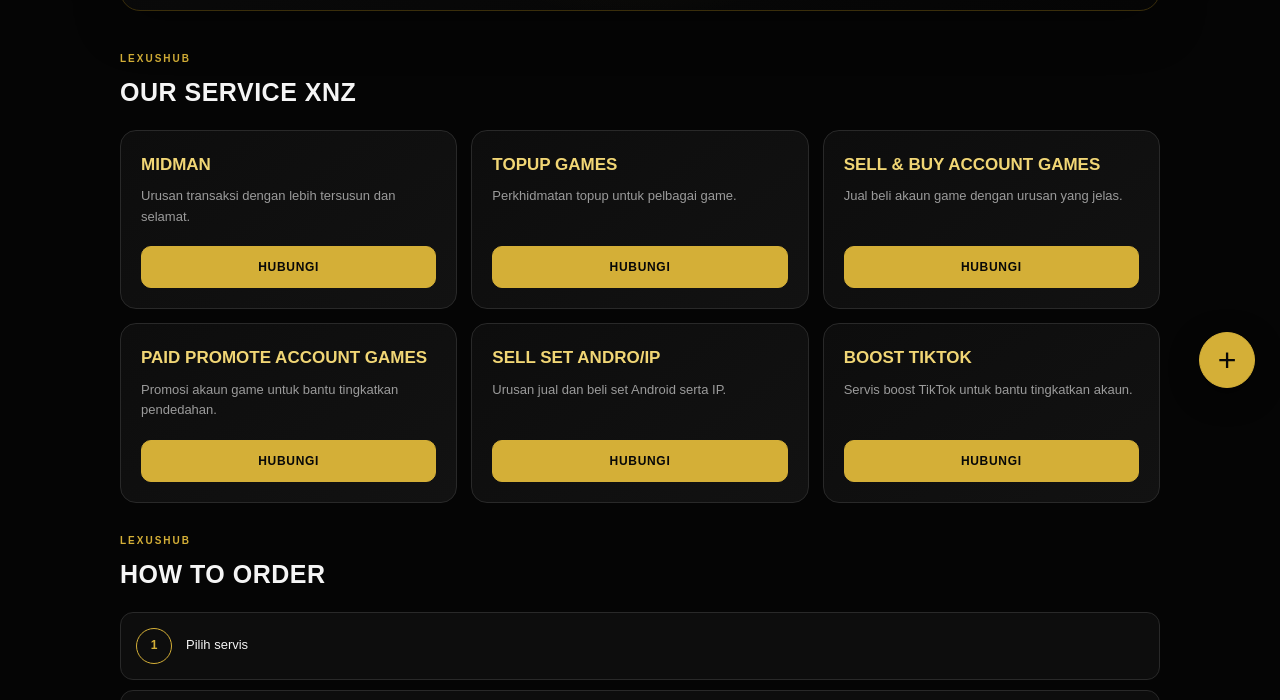
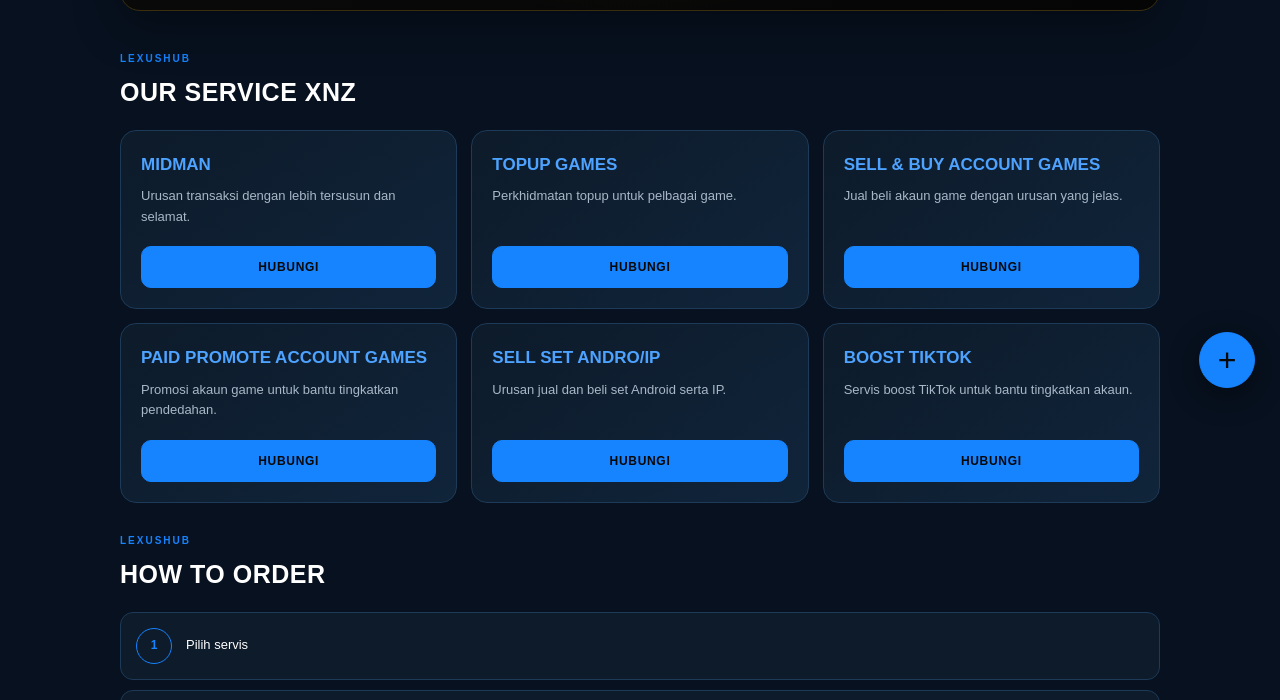
Before and after one commit to Midlexushub/midlexushub.github.io, a plain HTML site: page index.html in a window 1280 px wide. Shown: the part 387-1087 px from the top of the page. Drawn offline with Linux system fonts and the light colour scheme.

Commit message:
Update LEXUSHUB blue theme

```diff
--- a/style.css
+++ b/style.css
@@ -5,14 +5,14 @@
 }
 
 :root{
-  --bg:#050505;
-  --card:#0d0d0d;
-  --card2:#121212;
-  --gold:#d4af37;
-  --gold2:#f1d675;
-  --text:#f5f5f5;
-  --muted:#9b9b9b;
-  --line:#292929;
+  --bg:#07111f;
+  --card:#0d1b2a;
+  --card2:#10243a;
+  --gold:#1683ff;
+  --gold2:#4da3ff;
+  --text:#ffffff;
+  --muted:#a9b8c8;
+  --line:#1d3a58;
 }
 
 html{
```
